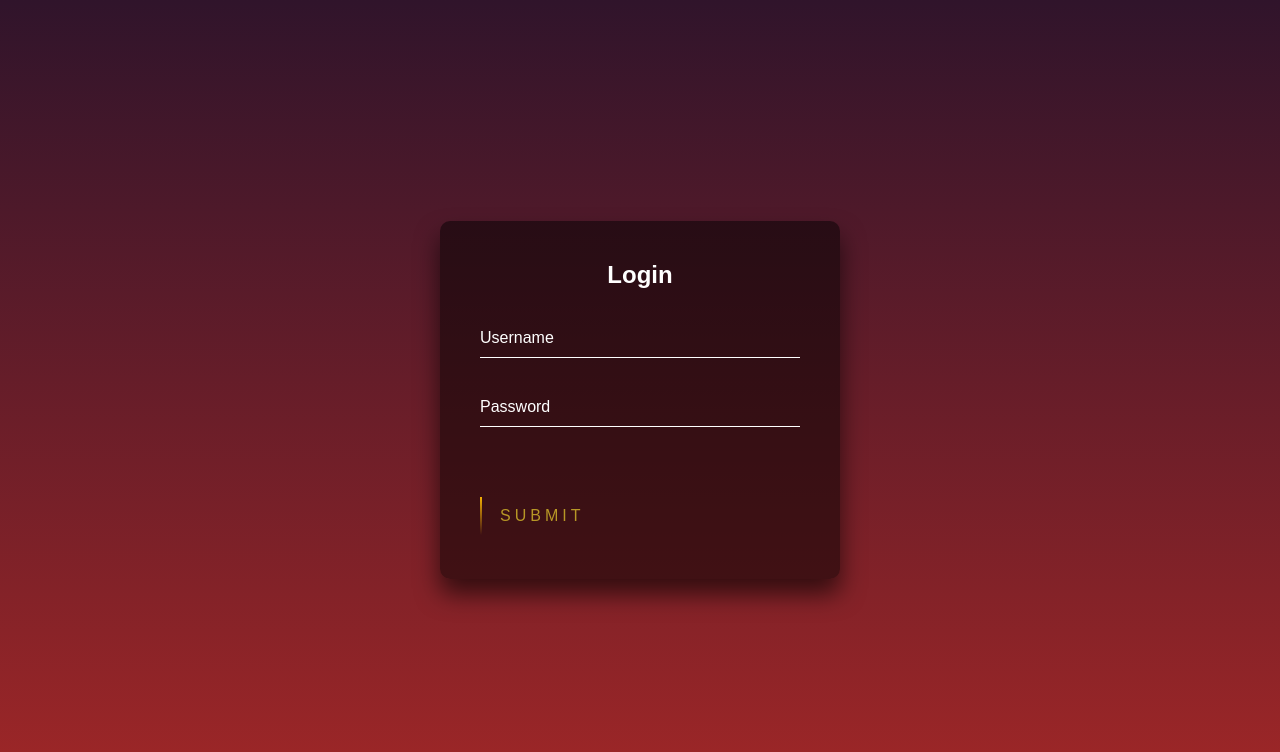
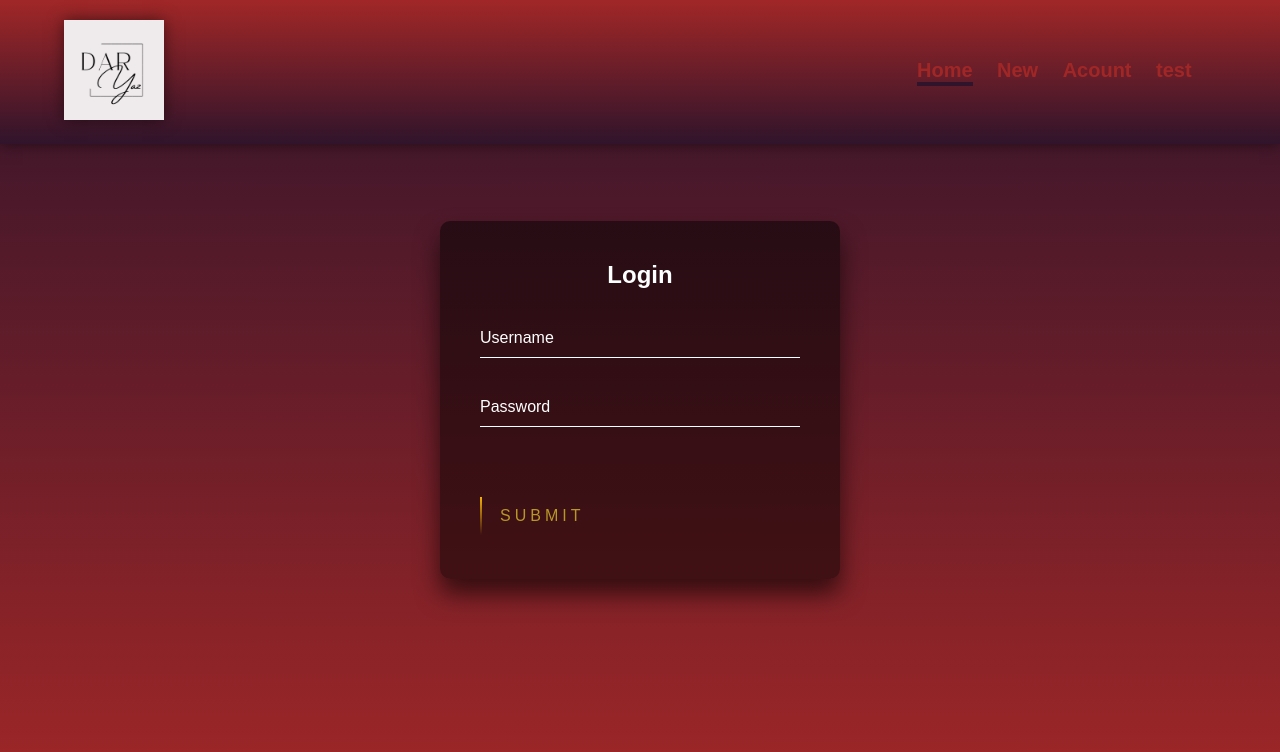
Before and after one commit to NATHANxSCARED/DarYaz, a plain HTML site: page login.html in a window 1280 px wide. Drawn offline with Linux system fonts and the light colour scheme.

Commit message:
add navbar in page login and style with css and add link page shop to index and create page shop

```diff
--- a/css/login.css
+++ b/css/login.css
@@ -1,6 +1,78 @@
+/*
+-- #30142b
+-- #a12727
+-- rgba(0,0,0,.5)
+--  #fff
+*/
+
 html {
   height: 100%;
 }
+/*  Header */
+
+.menu-btn{
+  color: #424144;
+  font-size: 23px;
+  cursor: pointer;
+  display: none;
+}
+.navbar{
+  padding: 20px 5%;
+  display: flex;
+  justify-content: space-between;
+  align-items: center;
+  top: 0;
+  position: sticky;
+  z-index: 999;
+  background: linear-gradient( #a12727, #30142b);
+  box-shadow: 0 0 14px rgba(0,0,0,.5);
+}
+
+.navbar .logo img{
+  height: 100px;
+  box-shadow: 0 0 15px rgba(0,0,0,.5);
+  animation:backwards;
+}
+
+
+.navbar .logo img:active{
+  box-shadow: none;
+  height: 100px;
+}
+
+
+.navbar .menu li{
+list-style:none ;
+display: inline-block;
+
+}
+
+.navbar .menu li a{
+  display: block;
+  margin-left: 20px;
+  color:#a12727;
+  border-bottom:4px solid transparent;
+  text-decoration: none;
+  font-size: 20px;
+  font-weight: bold;
+
+}
+
+.navbar .menu li .active{
+  border-bottom: 4px solid#30142b;
+
+}
+
+
+.navbar .menu li a i{
+  color: #f63e4e;
+
+}
+
+.navbar .menu li a:hover{
+  border-bottom: 4px solid#30142b;
+}
+/* main */
 body {
   margin:0;
   padding:0;
--- a/css/style.css
+++ b/css/style.css
@@ -87,6 +87,7 @@ display: inline-block;
     align-items: flex-start;
     color: #424144;
     height: 170vh;
+    size: 50%;
 
 }
 
--- a/login.html
+++ b/login.html
@@ -8,6 +8,23 @@
 
 
 </head>
+<header>
+	<nav class="navbar">
+		<div class="logo"><a href="index.html"><img  src="img/Dar.png" alt="DarYaz"></a></div>
+		<ul class="menu">
+			<li><a href="" class="active">Home</a></li>
+			<li><a href="">New</a></li>
+			<li><a href="login.html">Acount</a></li>
+			<li><a href="">test</a></li>
+			<li><a href=""><i class="fas fa-shopping-cart"></i></a></li>
+
+		</ul>
+<!-- for responsive button-->
+		<div class="menu-btn">
+			<i class="fa fa-bars"></i>
+		</div>
+	</nav>
+</header>
 <body>
 	<div class="login-box">
 	  <h2>Login</h2>
```
Also changed, not shown: index.html (+1 -1 lines), shop.html (added, +32 -0 lines).
